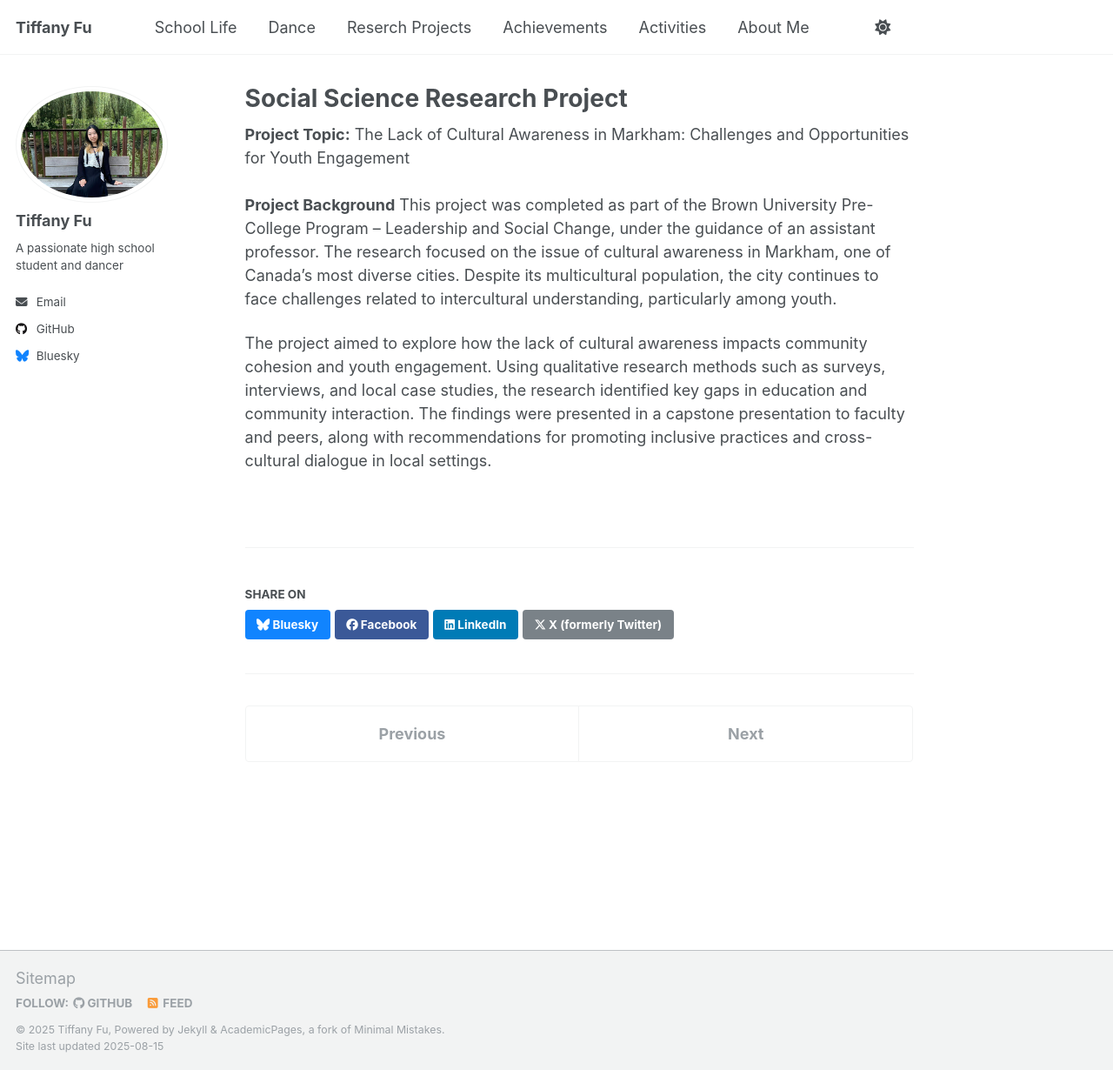
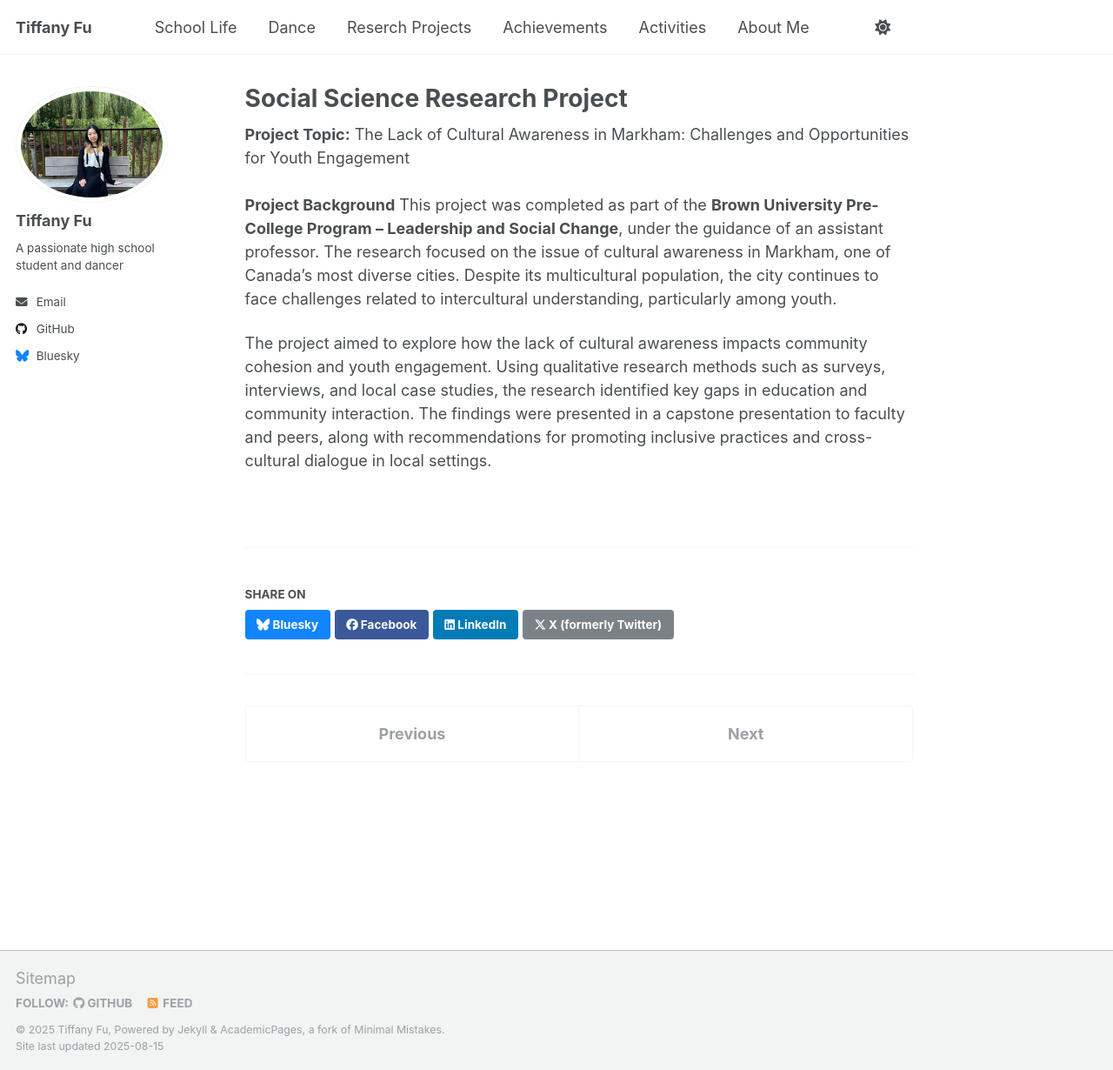
Before and after one commit to TiffanyJTFu/TiffanyFu, a Jekyll site: the page built from _teaching/Social-Science-Research-Project-1.md, in a window 1280 px wide and 1230 px high. Shown: the whole window at 87% size. Built offline with Jekyll 4.4.1, drawn with Linux system fonts in a browser that asks for light colours; a script that is not in the unit is left out.

```diff
--- a/_teaching/Social-Science-Research-Project-1.md
+++ b/_teaching/Social-Science-Research-Project-1.md
@@ -8,6 +8,6 @@ venue: ""
 
 **Project Topic:** The Lack of Cultural Awareness in Markham: Challenges and Opportunities for Youth Engagement
 <br><br>**Project Background**
-This project was completed as part of the Brown University Pre-College Program – Leadership and Social Change, under the guidance of an assistant professor. The research focused on the issue of cultural awareness in Markham, one of Canada’s most diverse cities. Despite its multicultural population, the city continues to face challenges related to intercultural understanding, particularly among youth.
+This project was completed as part of the **Brown University Pre-College Program – Leadership and Social Change**, under the guidance of an assistant professor. The research focused on the issue of cultural awareness in Markham, one of Canada’s most diverse cities. Despite its multicultural population, the city continues to face challenges related to intercultural understanding, particularly among youth.
 
 The project aimed to explore how the lack of cultural awareness impacts community cohesion and youth engagement. Using qualitative research methods such as surveys, interviews, and local case studies, the research identified key gaps in education and community interaction. The findings were presented in a capstone presentation to faculty and peers, along with recommendations for promoting inclusive practices and cross-cultural dialogue in local settings.
```
